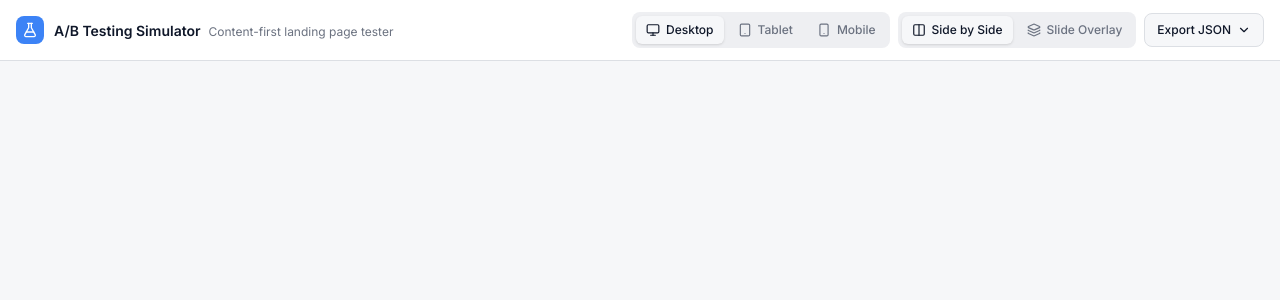
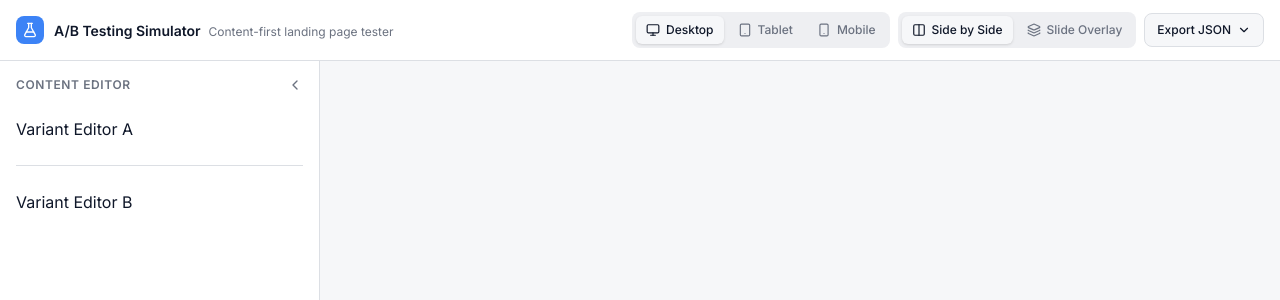
Before and after one commit to foysalremon/altrnate, a Vue app: page / in a window 1280 px wide. Shown: the top 300 px of the page. Built offline with nearby package versions, Linux system fonts and the light colour scheme; what @tanstack/vue-query would draw is missing.

Commit message:
feat: sidebar for variant editor

```diff
--- /dev/null
+++ b/src/components/Editor.vue
@@ -0,0 +1,43 @@
+<template>
+  <aside
+    :class="[
+      'flex-shrink-0 border-r border-border bg-card overflow-y-auto transition-all duration-300 truncate',
+      sidebarCollapsed ? 'w-10' : 'w-80',
+    ]"
+  >
+    <button
+      class="cursor-pointer w-full h-full flex items-start justify-center pt-4 text-muted-foreground hover:text-foreground"
+      v-if="sidebarCollapsed"
+      data-testid="btn-expand-sidebar"
+      @click="sidebarCollapsed = false"
+    >
+      <ChevronRight class="w-4 h-4" />
+    </button>
+    <div v-else class="p-4 flex flex-col gap-6">
+      <div class="flex items-center justify-between">
+        <span class="text-xs font-semibold uppercase tracking-wider text-muted-foreground">
+          Content Editor
+        </span>
+        <button
+          class="cursor-pointer text-muted-foreground hover:text-foreground transition-colors"
+          data-testid="btn-collapse-sidebar"
+          @click="sidebarCollapsed = true"
+        >
+          <ChevronLeft class="w-4 h-4" />
+        </button>
+      </div>
+
+      <div>Variant Editor A</div>
+
+      <div className="border-t border-border" />
+
+      <div>Variant Editor B</div>
+    </div>
+  </aside>
+</template>
+<script setup lang="ts">
+import { ref } from 'vue'
+import { ChevronRight, ChevronLeft } from '@lucide/vue'
+
+const sidebarCollapsed = ref(false)
+</script>
--- a/src/pages/Simulator.vue
+++ b/src/pages/Simulator.vue
@@ -5,12 +5,17 @@
     <div v-if="store.showExport" class="flex-shrink-0 border-b border-border bg-card px-4 py-3">
       <ExportPanel />
     </div>
+
+    <div class="flex flex-1 min-h-0 overflow-hidden">
+      <Editor />
+    </div>
   </div>
 </template>
 <script setup lang="ts">
 import { useSimulatorStore } from '@/stores/simulator'
 import Header from '@/components/Header.vue'
 import ExportPanel from '@/components/ExportPanel.vue'
+import Editor from '@/components/Editor.vue'
 
 const store = useSimulatorStore()
 </script>
```
